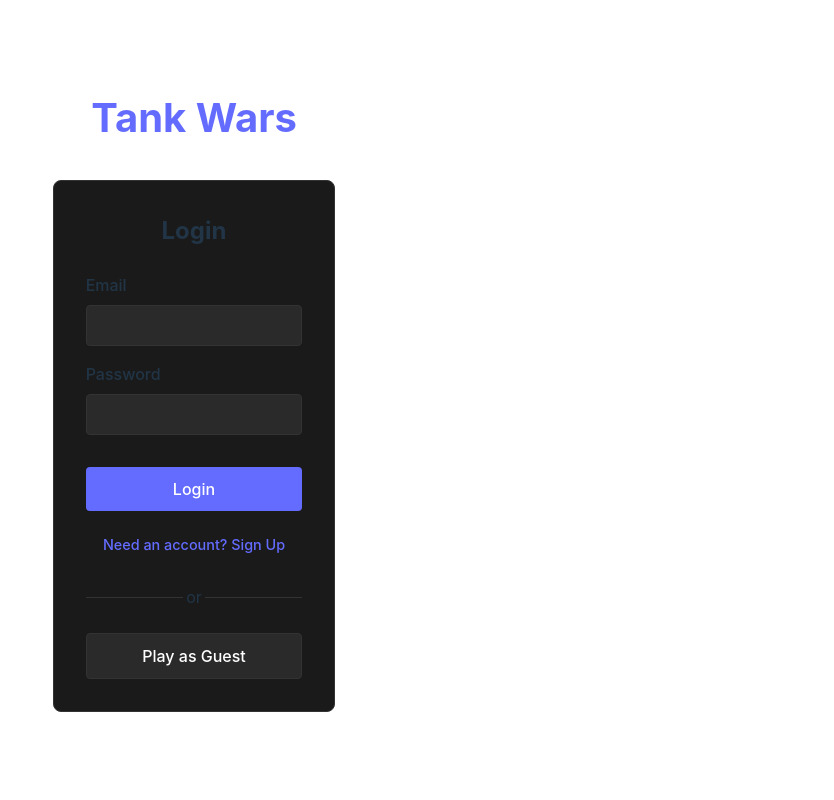
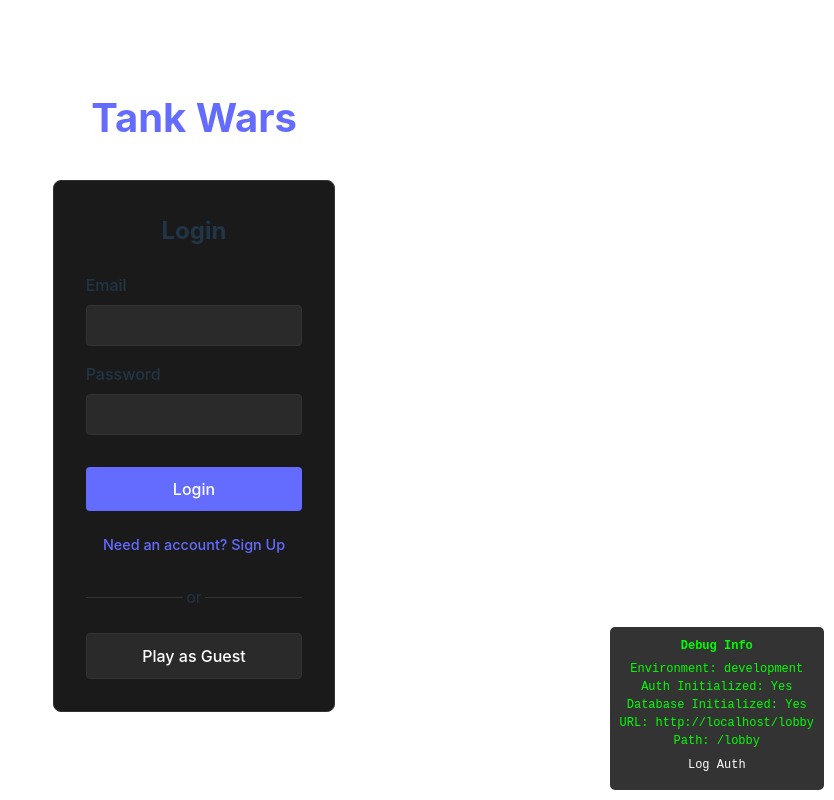
Before and after one commit to RorriMaesu/TankWars, a React (Vite) app: page /lobby in a window 1280 px wide. Shown: the whole page, without its empty margins (446-1280 px from the left). Built offline with nearby package versions, Linux system fonts and the light colour scheme; no server answers.

Commit message:
Add debugging and fix path issues

```diff
--- a/index.html
+++ b/index.html
@@ -2,7 +2,7 @@
 <html lang="en">
   <head>
     <meta charset="UTF-8" />
-    <link rel="icon" type="image/svg+xml" href="/tank-icon.svg" />
+    <link rel="icon" type="image/svg+xml" href="./tank-icon.svg" />
     <meta name="viewport" content="width=device-width, initial-scale=1.0" />
     <title>Tank Wars - Multiplayer</title>
     <!-- Start Single Page Apps for GitHub Pages -->
@@ -25,6 +25,7 @@
   </head>
   <body>
     <div id="root"></div>
-    <script type="module" src="/src/main.jsx"></script>
+    <!-- This script tag is only for development and will be replaced by Vite during build -->
+    <script type="module" src="./src/main.jsx"></script>
   </body>
 </html>
--- a/src/App.jsx
+++ b/src/App.jsx
@@ -5,19 +5,45 @@ import { auth } from './firebase'
 import Login from './components/Login'
 import Lobby from './components/Lobby'
 import Game from './components/Game'
+import Debug from './components/Debug'
 import './styles/App.css'
+
+// Log environment information
+console.log("App starting...");
+console.log("Environment:", process.env.NODE_ENV);
+console.log("Base URL:", import.meta.env.BASE_URL);
+console.log("Current URL:", window.location.href);
+console.log("Pathname:", window.location.pathname);
 
 function App() {
   const [user, setUser] = useState(null)
   const [loading, setLoading] = useState(true)
 
   useEffect(() => {
-    const unsubscribe = onAuthStateChanged(auth, (currentUser) => {
-      setUser(currentUser)
-      setLoading(false)
-    })
+    console.log("App.jsx: Setting up auth state listener");
 
-    return () => unsubscribe()
+    try {
+      const unsubscribe = onAuthStateChanged(auth, (currentUser) => {
+        console.log("Auth state changed:", currentUser ? "User logged in" : "No user");
+        if (currentUser) {
+          console.log("User ID:", currentUser.uid);
+          console.log("Anonymous:", currentUser.isAnonymous);
+        }
+        setUser(currentUser);
+        setLoading(false);
+      }, (error) => {
+        console.error("Auth state change error:", error);
+        setLoading(false);
+      });
+
+      return () => {
+        console.log("Unsubscribing from auth state listener");
+        unsubscribe();
+      };
+    } catch (error) {
+      console.error("Error setting up auth state listener:", error);
+      setLoading(false);
+    }
   }, [])
 
   if (loading) {
@@ -41,6 +67,9 @@ function App() {
           element={user ? <Game user={user} /> : <Navigate to="/" />}
         />
       </Routes>
+
+      {/* Debug panel - remove in production */}
+      {process.env.NODE_ENV !== 'production' && <Debug />}
     </div>
   )
 }
--- /dev/null
+++ b/src/components/Debug.jsx
@@ -0,0 +1,77 @@
+import { useState, useEffect } from 'react';
+import { auth, database } from '../firebase';
+
+function Debug() {
+  const [debugInfo, setDebugInfo] = useState({
+    environment: 'Unknown',
+    authInitialized: false,
+    databaseInitialized: false,
+    currentUrl: '',
+    basePath: '',
+  });
+
+  useEffect(() => {
+    // Get environment info
+    const environment = process.env.NODE_ENV || 'Unknown';
+
+    // Check auth initialization
+    const authInitialized = auth ? true : false;
+
+    // Check database initialization
+    const databaseInitialized = database ? true : false;
+
+    // Get current URL
+    const currentUrl = window.location.href;
+
+    // Get base path
+    const basePath = window.location.pathname;
+
+    setDebugInfo({
+      environment,
+      authInitialized,
+      databaseInitialized,
+      currentUrl,
+      basePath,
+    });
+  }, []);
+
+  return (
+    <div className="debug-panel" style={{
+      position: 'fixed',
+      bottom: '10px',
+      right: '10px',
+      background: 'rgba(0,0,0,0.8)',
+      color: '#00ff00',
+      padding: '10px',
+      borderRadius: '5px',
+      fontSize: '12px',
+      fontFamily: 'monospace',
+      zIndex: 9999,
+      maxWidth: '400px',
+      maxHeight: '200px',
+      overflow: 'auto'
+    }}>
+      <h4 style={{ margin: '0 0 5px 0' }}>Debug Info</h4>
+      <div>Environment: {debugInfo.environment}</div>
+      <div>Auth Initialized: {debugInfo.authInitialized ? 'Yes' : 'No'}</div>
+      <div>Database Initialized: {debugInfo.databaseInitialized ? 'Yes' : 'No'}</div>
+      <div>URL: {debugInfo.currentUrl}</div>
+      <div>Path: {debugInfo.basePath}</div>
+      <button
+        onClick={() => console.log('Current Firebase Auth:', auth)}
+        style={{
+          background: '#333',
+          color: 'white',
+          border: 'none',
+          padding: '3px 5px',
+          margin: '5px 0',
+          cursor: 'pointer'
+        }}
+      >
+        Log Auth
+      </button>
+    </div>
+  );
+}
+
+export default Debug;
--- a/src/components/Login.jsx
+++ b/src/components/Login.jsx
@@ -16,16 +16,26 @@ function Login() {
 
   const handleSubmit = async (e) => {
     e.preventDefault();
+    console.log("Login form submitted. Mode:", isSignUp ? "Sign Up" : "Login");
+    console.log("Email:", email);
     setError('');
     setLoading(true);
 
     try {
+      console.log("Attempting to authenticate with email/password...");
       if (isSignUp) {
-        await createUserWithEmailAndPassword(auth, email, password);
+        console.log("Creating new user account...");
+        const userCredential = await createUserWithEmailAndPassword(auth, email, password);
+        console.log("User created successfully:", userCredential.user.uid);
       } else {
-        await signInWithEmailAndPassword(auth, email, password);
+        console.log("Signing in existing user...");
+        const userCredential = await signInWithEmailAndPassword(auth, email, password);
+        console.log("User signed in successfully:", userCredential.user.uid);
       }
     } catch (error) {
+      console.error("Authentication error:", error);
+      console.error("Error code:", error.code);
+      console.error("Error message:", error.message);
       setError(error.message);
     } finally {
       setLoading(false);
@@ -33,12 +43,18 @@ function Login() {
   };
 
   const handleAnonymousLogin = async () => {
+    console.log("Anonymous login requested");
     setError('');
     setLoading(true);
 
     try {
-      await signInAnonymously(auth);
+      console.log("Attempting anonymous sign in...");
+      const userCredential = await signInAnonymously(auth);
+      console.log("Anonymous user signed in successfully:", userCredential.user.uid);
     } catch (error) {
+      console.error("Anonymous authentication error:", error);
+      console.error("Error code:", error.code);
+      console.error("Error message:", error.message);
       setError(error.message);
     } finally {
       setLoading(false);
--- a/src/firebase.js
+++ b/src/firebase.js
@@ -17,19 +17,43 @@ const firebaseConfig = {
   databaseURL: "https://tankwars-97e19-default-rtdb.firebaseio.com" // Add this line for Realtime Database
 };
 
+// Add debugging
+console.log("Firebase initialization starting...");
+
+// Initialize variables
+let app, auth, database, analytics = null;
+
+try {
   // Initialize Firebase
-const app = initializeApp(firebaseConfig);
-const auth = getAuth(app);
-const database = getDatabase(app);
+  console.log("Initializing Firebase app with config:", JSON.stringify(firebaseConfig));
+  app = initializeApp(firebaseConfig);
+  console.log("Firebase app initialized successfully");
+
+  // Initialize Auth
+  console.log("Initializing Firebase Auth...");
+  auth = getAuth(app);
+  console.log("Firebase Auth initialized successfully");
+
+  // Initialize Database
+  console.log("Initializing Firebase Realtime Database...");
+  database = getDatabase(app);
+  console.log("Firebase Realtime Database initialized successfully");
 
   // Initialize Analytics only if supported
-let analytics = null;
+  console.log("Checking Analytics support...");
   isSupported().then(supported => {
     if (supported) {
+      console.log("Analytics is supported, initializing...");
       analytics = getAnalytics(app);
+      console.log("Analytics initialized successfully");
+    } else {
+      console.log("Analytics is not supported in this environment");
     }
   }).catch(error => {
     console.error("Analytics error:", error);
   });
+} catch (error) {
+  console.error("Firebase initialization error:", error);
+}
 
 export { app, auth, database, analytics };
```
Lines whose indentation alone changed are shown as unchanged.
